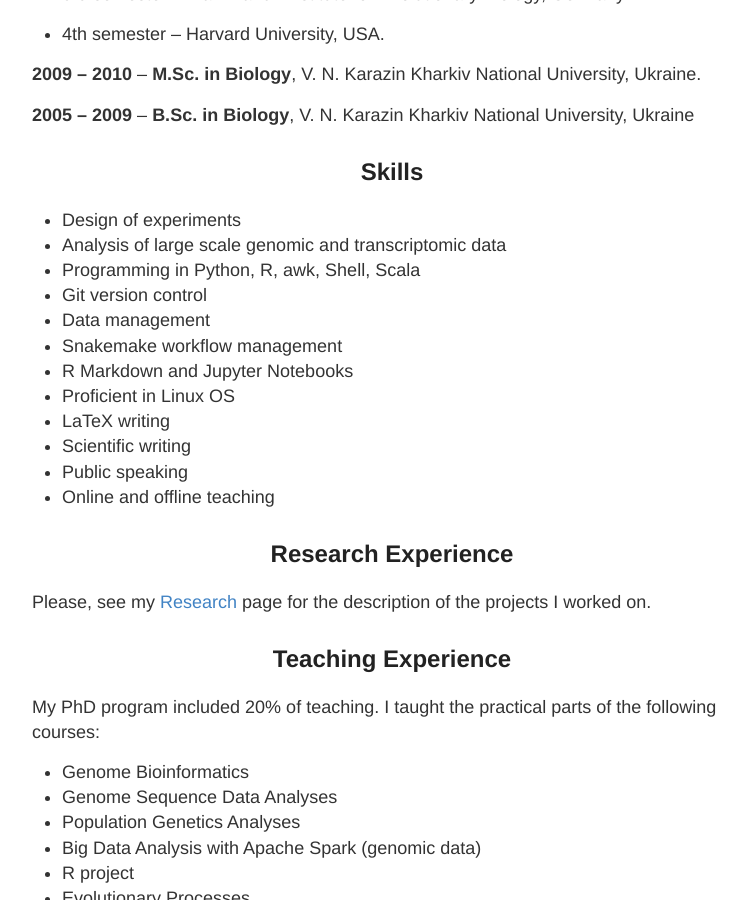
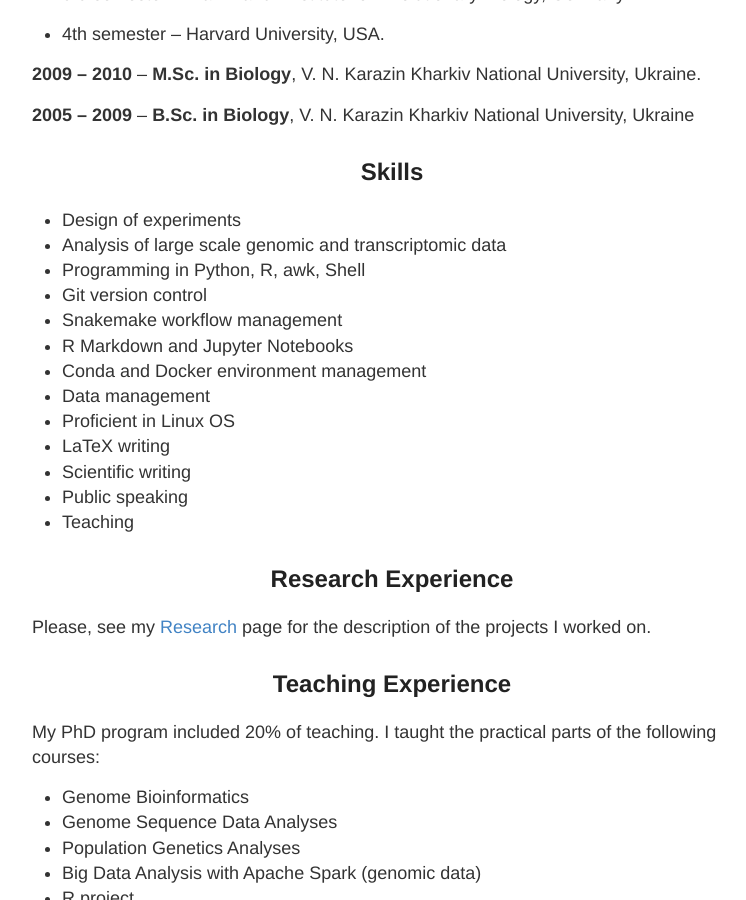
Before and after one commit to evodify/evodify.github.io, a Jekyll site: the page built from _pages/cv.md, in a window 1280 px wide and 900 px high, scrolled down 651 px. Shown: the whole window, without its empty margins (248-994 px from the left). Built offline with Jekyll 4.4.1, drawn with Linux system fonts in a browser that asks for light colours.

Commit message:
updated CV with Conda and Docker

```diff
--- a/_pages/cv.md
+++ b/_pages/cv.md
@@ -30,16 +30,17 @@ excerpt: Curriculum Vitae of Dmytro Kryvokhyzha.
 ## Skills
 * Design of experiments
 * Analysis of large scale genomic and transcriptomic data
-* Programming in Python, R, awk, Shell, Scala
+* Programming in Python, R, awk, Shell
 * Git version control
-* Data management
 * Snakemake workflow management
 * R Markdown and Jupyter Notebooks
+* Conda and Docker environment management
+* Data management
 * Proficient in Linux OS
 * LaTeX writing
 * Scientific writing
 * Public speaking
-* Online and offline teaching
+* Teaching
 
 
 ## Research Experience
```
